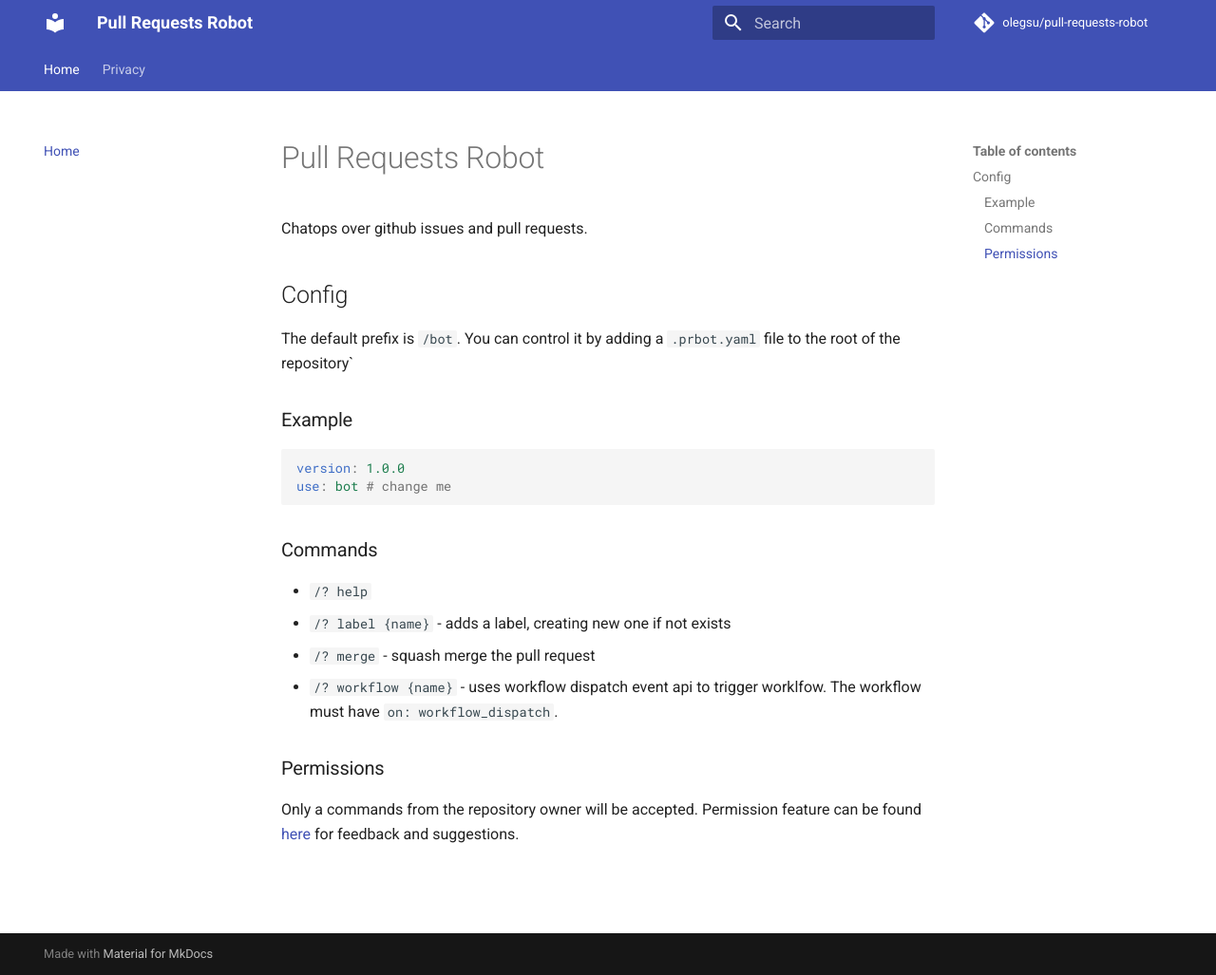
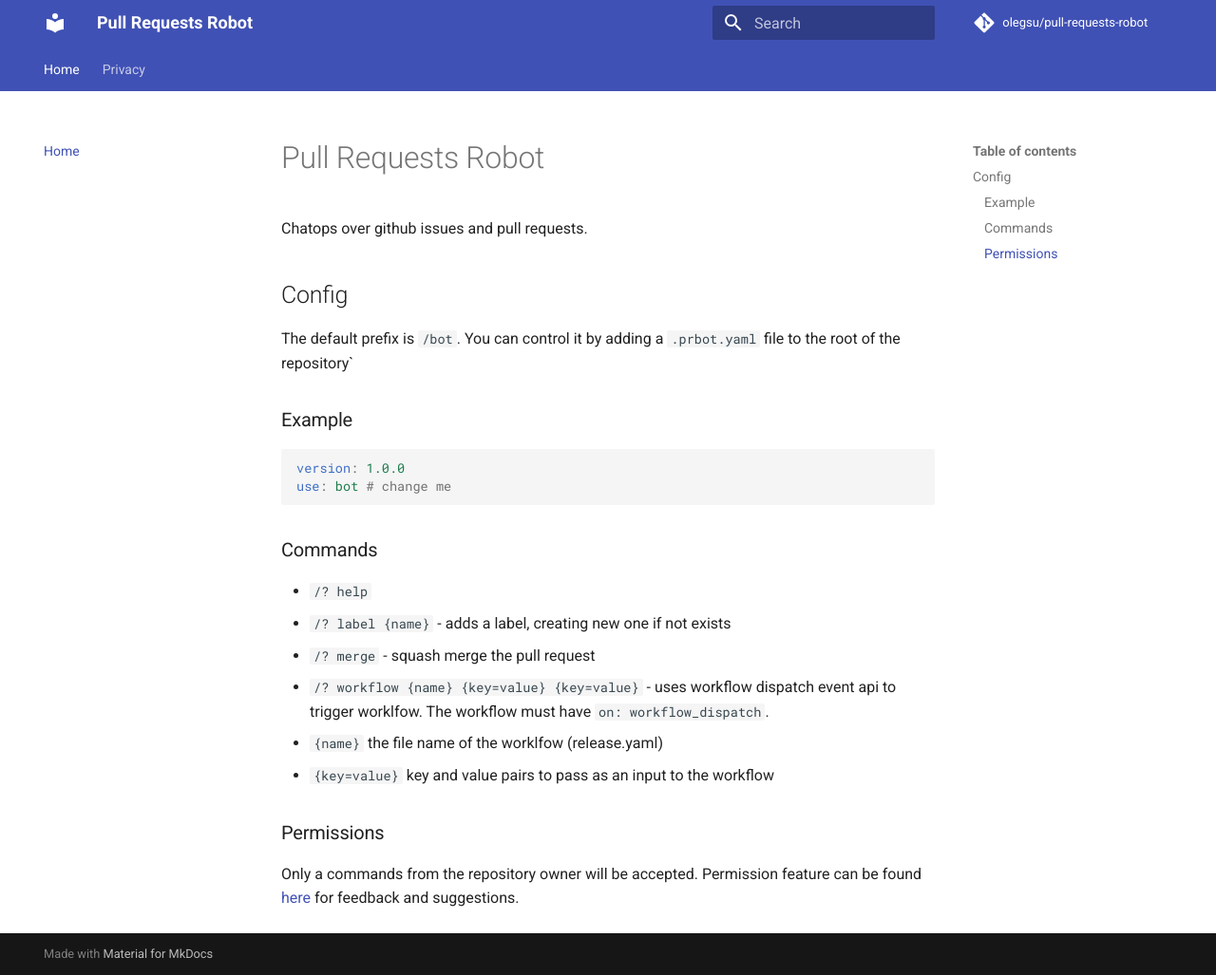
Before and after one commit to olegsu/mergebot, an MkDocs documentation site: the page built from docs/index.md, in a window 1280 px wide and 1027 px high. Shown: the whole window at 95% size. Built offline with MkDocs 1.6.1 and Material for MkDocs 9.7.7, drawn with Linux system fonts in a browser that asks for light colours; comment, search, counter and statistics services are not loaded.

Commit message:
docs: update workflow input

```diff
--- a/docs/index.md
+++ b/docs/index.md
@@ -16,7 +16,9 @@ use: bot # change me
 * `/? help`
 * `/? label {name}` - adds a label, creating new one if not exists
 * `/? merge` - squash merge the pull request
-* `/? workflow {name}` - uses workflow dispatch event api to trigger worklfow. The workflow must have `on: workflow_dispatch`.
+* `/? workflow {name} {key=value} {key=value}` - uses workflow dispatch event api to trigger worklfow. The workflow must have `on: workflow_dispatch`.
+  * `{name}` the file name of the worklfow (release.yaml)
+  * `{key=value}` key and value pairs to pass as an input to the workflow
 
 ### Permissions
 Only a commands from the repository owner will be accepted.
```
Also changed, not shown: 1 other file.
